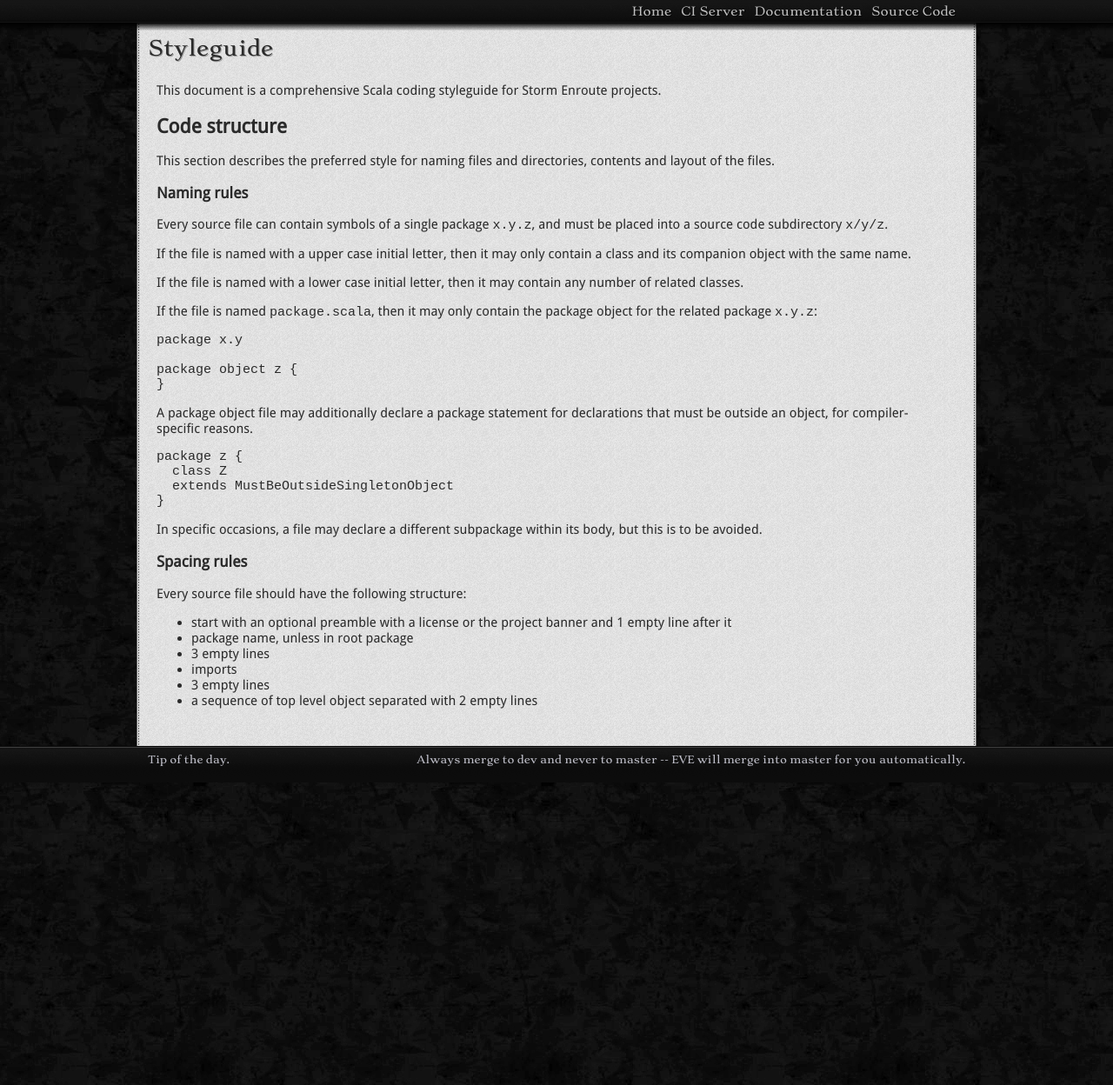
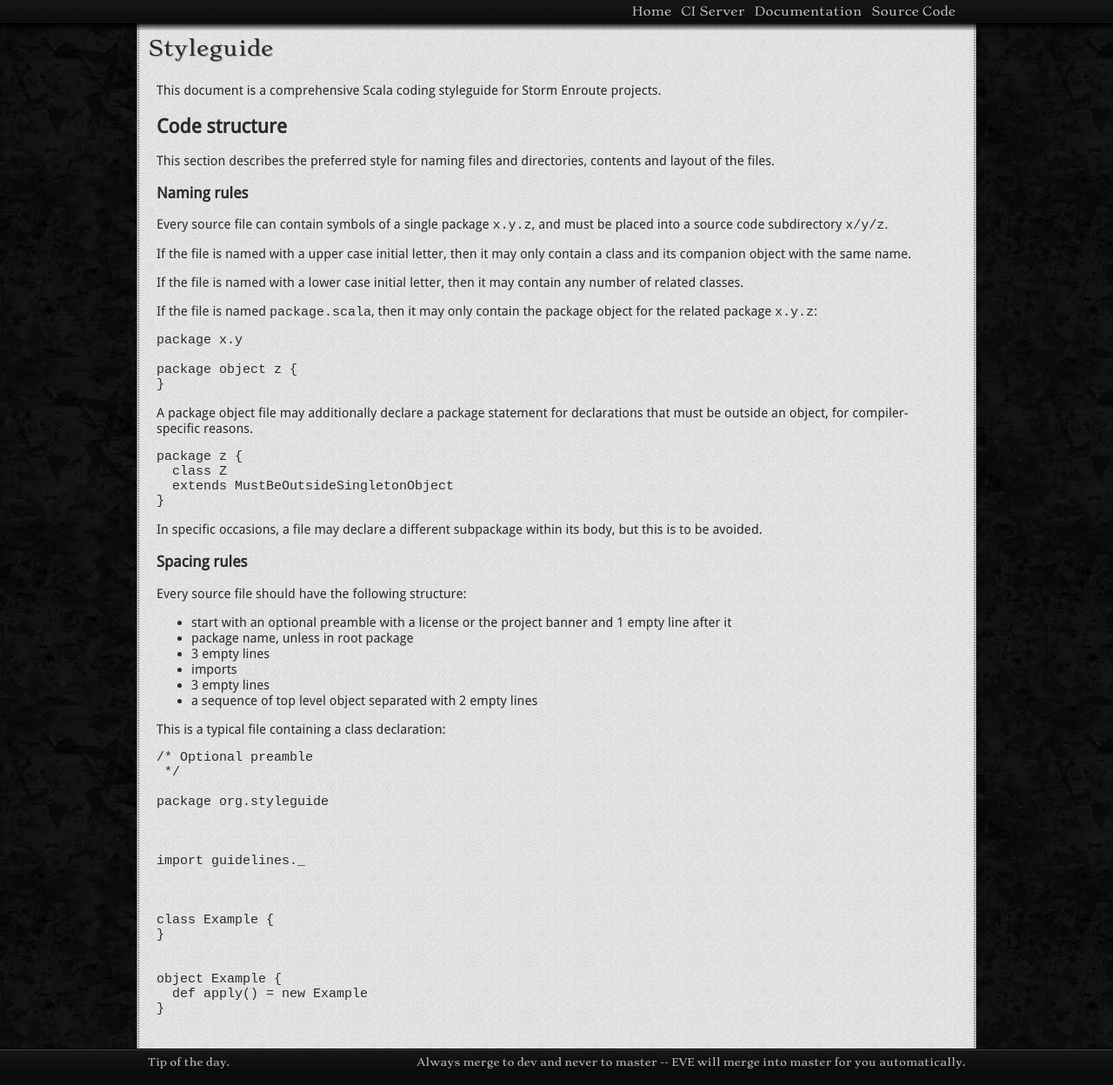
Before and after one commit to storm-enroute/storm-enroute.github.io, a Jekyll site: the page built from home/styleguide.md, in a window 1280 px wide. Shown: the whole page at 87% size. Built offline with Jekyll 4.4.1, drawn with Linux system fonts in a browser that asks for light colours.

Commit message:
Update styleguide.md

```diff
--- a/home/styleguide.md
+++ b/home/styleguide.md
@@ -48,3 +48,24 @@ Every source file should have the following structure:
 - imports
 - 3 empty lines
 - a sequence of top level object separated with 2 empty lines
+
+This is a typical file containing a class declaration:
+
+    /* Optional preamble
+     */
+
+    package org.styleguide
+
+
+
+    import guidelines._
+
+
+
+    class Example {
+    }
+
+
+    object Example {
+      def apply() = new Example
+    }
```
